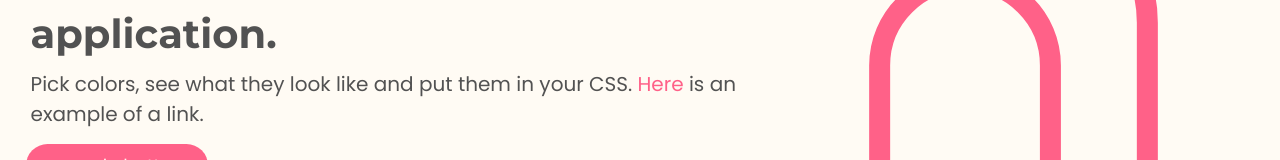
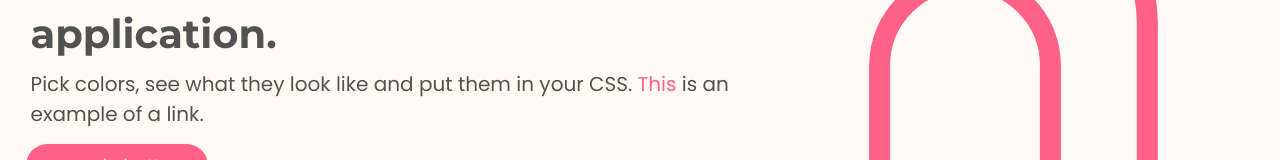
Before and after one commit to saadpocalypse/HueGen, a React (Create React App) app: page / in a window 1280 px wide. Shown: the part 386-546 px from the top of the page. Built offline with nearby package versions, Linux system fonts and the light colour scheme.

Commit message:
Minor textual change

```diff
--- a/src/pages/Home.js
+++ b/src/pages/Home.js
@@ -114,7 +114,7 @@ export default function Home() {
                                     className={styles.linkBody}
                                     style={{ color: linksColor }}
                                 >
-                                    Here
+                                    This
                                 </span>{" "}
                                 is an example of a link.
                             </p>
```
